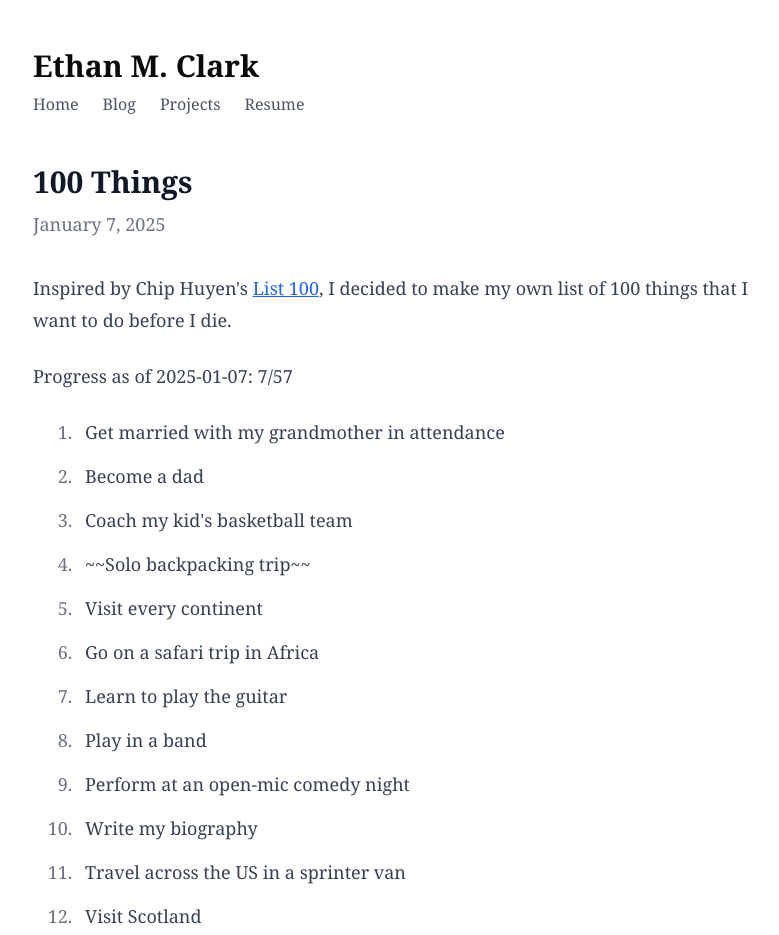
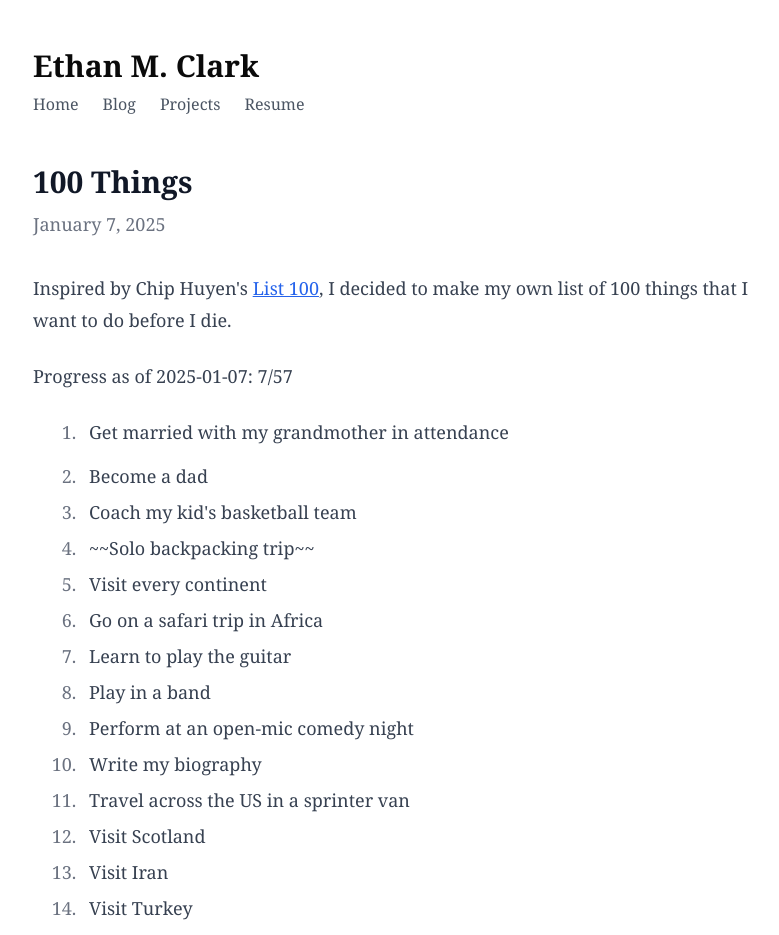
Before and after one commit to ethanmclark1/personal_website, a Next.js app: page /blog/100-things in a window 1280 px wide. Shown: the top 935 px of the page, without its empty margins (239-1018 px from the left). Built offline with nearby package versions, Linux system fonts and the light colour scheme.

Commit message:
add strikethrough to text

```diff
--- a/src/app/blog/[slug]/page.tsx
+++ b/src/app/blog/[slug]/page.tsx
@@ -6,25 +6,24 @@ import { notFound } from 'next/navigation'
 import Link from 'next/link'
 import type { MDXComponents } from 'mdx/types'
 
-// Define custom components for MDX with correct typing
 const components: MDXComponents = {
   a: ({ href, children }) => {
-    // Add type check for href
     if (typeof href !== 'string') return null
-
     return (
       <Link href={href} className="text-blue-600 hover:underline">
         {children}
       </Link>
     )
-  }
-}
-
-export async function generateStaticParams() {
-  const posts = getAllPosts()
-  return posts.map((post) => ({
-    slug: post.slug,
-  }))
+  },
+  ol: ({ children }) => (
+    <ol className="list-decimal pl-4 space-y-1 my-4">{children}</ol>
+  ),
+  li: ({ children }) => (
+    <li className="ml-4">{children}</li>
+  ),
+  del: ({ children }) => (
+    <del className="line-through">{children}</del>
+  )
 }
 
 export default async function Post({ params }: { params: { slug: string } }) {
@@ -40,10 +39,18 @@ export default async function Post({ params }: { params: { slug: string } }) {
               {formatDate(post.frontmatter.date)}
             </time>
           </header>
-          <MDXRemote
-            source={post.content}
-            components={components}
-          />
+          <div className="markdown-content">
+            <MDXRemote
+              source={post.content}
+              components={components}
+              options={{
+                mdxOptions: {
+                  remarkPlugins: [],
+                  rehypePlugins: [],
+                }
+              }}
+            />
+          </div>
         </article>
       </PageWrapper>
     )
```
